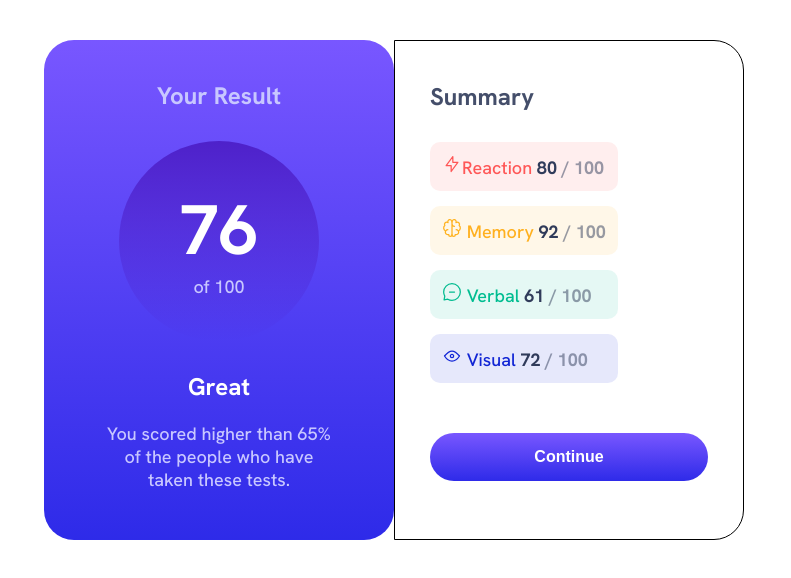
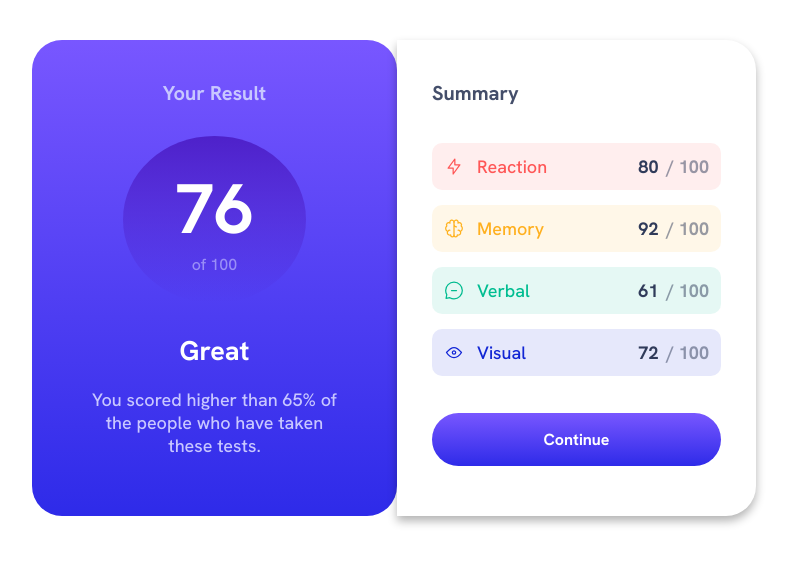
Before and after one commit to AquilesFernandoPassarella/sumario-de-resultados, a plain HTML site: page index.html in a window 1280 px wide. Shown: the whole page, without its empty margins (246-1037 px from the left). Drawn offline with Linux system fonts and the light colour scheme.

Commit message:
Commit final

```diff
--- a/index.html
+++ b/index.html
@@ -49,14 +49,87 @@
 
           <div class="sumary__results">
               <ul>
-                <li class="colors__and--style__1" > <img class="icon" src="./assets/images/icon-reaction.svg" alt="">Reaction<span class="number"> 80 </span><span class="max" > / 100</span></li>
-                <li class="colors__and--style__2"> <img class="icon" src="./assets/images/icon-memory.svg" alt=""> Memory<span class="number"> 92</span> <span class="max" > / 100</span></li >
-                <li class="colors__and--style__3"> <img class="icon" src="./assets/images/icon-verbal.svg" alt=""> Verbal<span class="number"> 61 </span> <span class="max" > / 100</span></li>
-                <li class="colors__and--style__4"> <img class="icon" src="./assets/images/icon-visual.svg" alt=""> Visual<span class="number"> 72 </span><span class="max" > / 100</span></li>
+                     <li class="classe1">
+
+                  <div class="section">
+
+                      <img src="./assets/images/icon-reaction.svg" alt="">
+                      <div>Reaction</div>
+
+                  </div>
+
+                  <div class="resultado">
+
+                    <div class="cor-1">80</div>
+                    <div class="cor-2"> / 100</div>
+
+                  </div>
+
+                </li>
+
+                <li class="classe2">
+
+                  <div class="section">
+
+                      <img src="./assets/images/icon-memory.svg" alt="">
+                      <div>Memory</div>
+
+                  </div>
+
+                  <div class="resultado">
+
+                      <div class="cor-1">92</div>
+                      <div class="cor-2"> / 100</div>
+
+                  </div>
+
+                </li>
+
+                <li class="classe3">
+
+                  <div class="section">
+
+                      <img src="./assets/images/icon-verbal.svg" alt="">
+                      <div>Verbal</div>
+
+                  </div>
+
+                  <div class="resultado">
+
+                    <div class="cor-1">61</div>
+                    <div class="cor-2"> / 100</div>
+
+                  </div>
+
+                </li>
+
+                <li class="classe4">
+
+                  <div class="section">
+
+                      <img src="./assets/images/icon-visual.svg" alt="">
+                      <div>Visual</div>
+
+                  </div>
+
+                  <div class="resultado">
+
+                    <div class="cor-1">72</div>
+                    <div class="cor-2"> / 100</div>
+
+                  </div>
+
+                </li>
+
               </ul>
+
+
+
+
+
           </div>
 
-          <button class="botao" >Continue</button>
+          <a class="botao" href="">Continue</a>
 
         </div>
 
--- a/style.css
+++ b/style.css
@@ -1,9 +1,11 @@
-*{
+* {
   margin: 0;
   padding: 0;
   box-sizing: border-box;
 }
-
+html {
+  font-size: 10px;
+}
 
 @font-face {
   font-family: [Hanken Grotesk];
@@ -14,176 +16,252 @@
   background-color: hsl(0, 0%, 100%);
   display: flex;
   justify-content: center;
-  /* position: absolute; */
   width: 100vw;
   height: 100vh;
   font-family: Hanken Grotesk, sans-serif;
-
 }
 
-
-.title__principal{
+.title__principal {
+  font-size: 2rem;
   color: hsl(241, 100%, 89%);
-  margin-top: 40px;
-
+  margin-top: 11%;
 }
 
 .section__one {
-
-
-    align-items: center;
-    background-image: linear-gradient(to bottom, hsl(252, 100%, 67%), hsl(241, 81%, 54%));
-    border-radius: 30px;
-    display: flex;
-    gap: 30px ;
-    flex-direction: column;
-    height: 500px;
-    margin: 40px 0 0 0;
-    width: 350px;
+  align-items: center;
+  background-image: linear-gradient(
+    to bottom,
+    hsl(252, 100%, 67%),
+    hsl(241, 81%, 54%)
+  );
+  border-radius: 3rem;
+  display: flex;
+  gap: 3rem;
+  flex-direction: column;
+  margin: 4rem 0 0 0;
+  width: 36.5rem;
+  height: 47.6rem;
 }
 
 .circle {
-
   position: initial;
   display: flex;
   flex-direction: column;
   justify-content: center;
-  background-image: linear-gradient(to bottom,
+  background-image: linear-gradient(
+    to bottom,
     hsla(256, 72%, 46%, 1),
     hsla(241, 72%, 46%, 0)
   );
-  width: 200px;
-  height: 200px;
+  width: 50%;
+  height: 35%;
   text-align: center;
   border-radius: 50%;
-
-
 }
 
-.section__text{
+.section__text {
   display: flex;
   justify-content: center;
   flex-direction: column;
-  gap: 20px;
+  gap: 2rem;
   color: white;
   text-align: center;
-
 }
 
-.text{
-  color:  hsl(241, 100%, 89%);
-  padding: 0 60px 0 60px;
-  font-size: 18px;
-
-
+.text {
+  color: hsl(241, 100%, 89%);
+  padding: 0 6rem 0 6rem;
+  font-size: 1.8rem;
 }
 
-.numero__maior{
+.numero__maior {
   color: white;
-  font-size: 70px;
+  font-size: 7rem;
   font-weight: 700;
-
 }
 
-.numero__menor{
-  color: hsl(241, 100%, 89%);
-  font-size: 18px;
+.numero__menor {
+  color: hsla(241, 100%, 89%, 0.6);
+  font-size: 1.6rem;
 }
 
-.sumary{
+h2 {
+  font-size: 2.7rem;
+}
+
+.sumary {
   display: flex;
   flex-direction: column;
-  gap: 30px;
-  border: 0.1px solid;
-  border-radius: 0 30px 30px 0;
+  gap: 37px;
+  /* border: 0.1px solid; */
+  border-left: none;
+  border-radius: 0 3rem 3rem 0;
   margin: 40px 0 0 0;
-  width: 350px;
-  height: 500px;
-  padding: 0 35px ;
-
+  width: 35.9rem;
+  height: 47.6rem;
+  padding: 0 3.5rem;
+  box-shadow: 0px 0.5rem 1rem rgba(0, 0, 0, 0.3);
 }
 
-.title__secondary{
+.title__secondary {
+  font-size: 2rem;
   color: hsla(224, 30%, 27%, 0.9);
-  margin-top: 40px;
-}
-.sumary__results{
-  display: flex;
-
+  margin-top: 14%;
 }
 
-ul{
+ul {
   display: flex;
-  font-size: 18px;
+  font-size: 1.8rem;
   flex-direction: column;
   list-style: none;
-  gap: 15px;
+  gap: 1.5rem;
 }
 
-
-
-.colors__and--style__1{
-  color: hsl(0, 100%, 67%);
-  border:  solid none;
-  background-color: hsla(0, 100%, 67%, 0.1);
-  padding: 12px;
-  border-radius: 10px;
-
+.botao {
+  display: flex;
+  justify-content: center;
+  background-image: linear-gradient(
+    to bottom,
+    hsl(252, 100%, 67%),
+    hsl(241, 81%, 54%)
+  );
+  color: white;
+  border: none;
+  border-radius: 5rem;
+  font-size: 1.6rem;
+  font-weight: 600;
+  padding: 1.6rem;
+  text-decoration: none;
 }
 
-.colors__and--style__2{
-  color: hsl(39, 100%, 56%);
-  border:  solid none;
-  background-color: hsla(39, 100%, 56%, 0.1);
-  padding: 12px;
-  border-radius: 10px;
-
+.botao:active {
+  background-image: linear-gradient(
+    to bottom,
+    hsl(224, 30%, 27%),
+    hsl(224, 30%, 27%)
+  );
 }
 
-.colors__and--style__3{
-  color: hsl(166, 100%, 37%);
-  border:  solid none;
-  background-color: hsla(166, 100%, 37%, 0.1);
-  padding: 12px;
-  border-radius: 10px;
-
+.classe1 {
+  color: hsl(0, 100%, 67%);
+  background-color: hsla(0, 100%, 67%, 0.1);
+  padding: 1.2rem;
+  border-radius: 1rem;
+  display: flex;
+  align-items: center;
+  gap: 1rem;
+  justify-content: space-between;
 }
 
-.colors__and--style__4{
-  color: hsl(234, 85%, 45%);
-  border:  solid none;
-  background-color: hsla(234, 85%, 45%, 0.1);
-  padding: 12px;
-  border-radius: 10px;
-
+.classe2 {
+  color: hsl(39, 100%, 56%);
+  background-color: hsla(39, 100%, 56%, 0.1);
+  padding: 1.2rem;
+  border-radius: 1rem;
+  display: flex;
+  align-items: center;
+  gap: 1rem;
+  justify-content: space-between;
 }
 
-.number{
+.classe3 {
+  color: hsl(166, 100%, 37%);
+  background-color: hsla(166, 100%, 37%, 0.1);
+  padding: 1.2rem;
+  border-radius: 1rem;
+  display: flex;
+  align-items: center;
+  gap: 1rem;
+  justify-content: space-between;
+}
+
+.classe4 {
+  color: hsl(234, 85%, 45%);
+  background-color: hsla(234, 85%, 45%, 0.1);
+  padding: 1.2rem;
+  border-radius: 1rem;
+  display: flex;
+  align-items: center;
+  gap: 1rem;
+  justify-content: space-between;
+}
+
+.section {
+  display: flex;
+  gap: 1.3rem;
+}
+
+.resultado {
+  gap: 0.8rem;
+  display: flex;
+  justify-content: flex-start;
+}
+
+.cor-1 {
   color: hsl(224, 30%, 27%);
   font-weight: 600;
-
 }
 
-.max{
-
+.cor-2 {
   color: hsla(224, 30%, 27%, 0.5);
   font-weight: 600;
 }
 
-.botao{
-  margin-top: 20px;
-  background-image: linear-gradient(to bottom, hsl(252, 100%, 67%), hsl(241, 81%, 54%));
-  color: white;
-  border: none;
-  border-radius: 50px;
-  font-size: 16px;
-  font-weight:600;
-  padding: 15px;
-}
-
-.botao:active{
-
-  background-image: linear-gradient(to bottom, hsl(224, 30%, 27%), hsl(224, 30%, 27%));
+@media screen and (max-width: 375px) {
+  .principal {
+    display: flex;
+    justify-content: center;
+    flex-direction: row;
+  }
 
 
 }
+@media screen and (max-width: 768px) {
+  .principal {
+    flex-direction: column;
+
+
+  }
+
+  .section__one{
+
+    height: 70rem;
+    width: 37.5rem;
+    gap: 20px;
+    padding-bottom: 5rem;
+    border-top: none;
+  }
+
+  .title__principal {
+    font-size: 2rem;
+    color: hsl(241, 100%, 89%);
+    margin-top: 90%;
+  }
+
+  .circle {
+
+    width: 130px;
+    height: 130px;
+
+  }
+
+  .text{
+    font-size: 1.6rem;
+  }
+  .numero__maior{
+    font-size: 6rem;
+  }
+
+  .sumary{
+  box-shadow: none;
+  padding-bottom: 15rem;
+  margin: 2rem;
+  padding-left: 0.5rem;
+  padding-right: 2.5;
+  }
+
+  .title__secondary{
+    margin: 0;
+  }
+
+}
```
Also changed, not shown: 1 other file.
